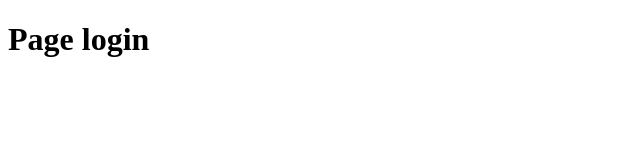
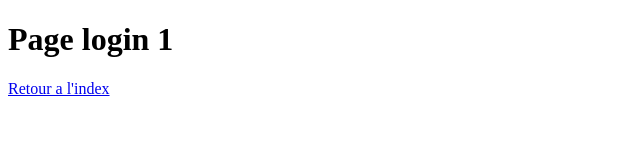
Before and after one commit to tomy1971/VSCode, a plain HTML site: page htmls/login.html in a window 1280 px wide. Shown: the whole page, without its empty margins (0-640 px from the left). Drawn offline with Linux system fonts and the light colour scheme.

Commit message:
Ma page login 2

```diff
--- a/htmls/login.html
+++ b/htmls/login.html
@@ -7,6 +7,7 @@
     <title>Login</title>
 </head>
 <body>
-    <h1>Page login</h1>
+    <h1>Page login 1</h1>
+    <a href="../index.html">Retour a l'index</a>
 </body>
 </html>
```
